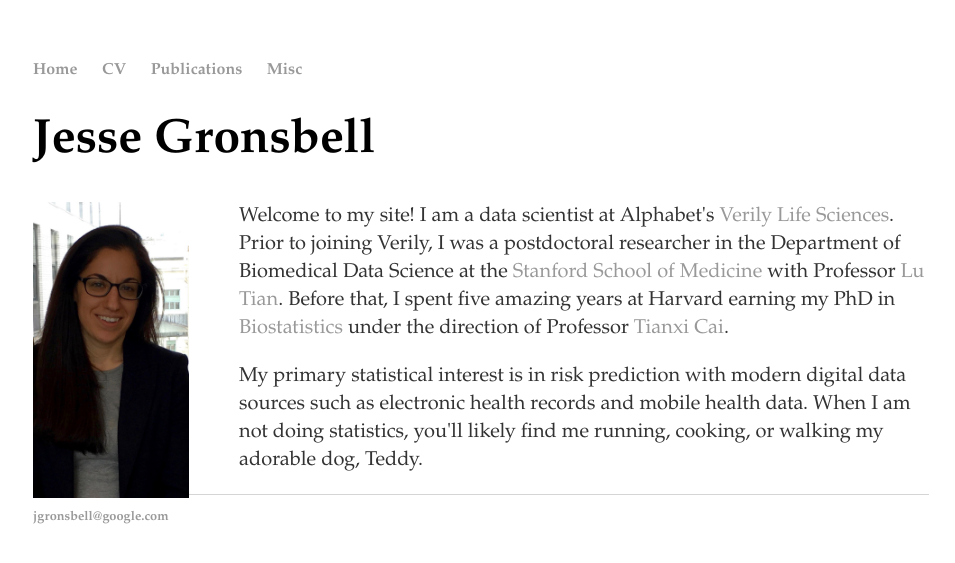
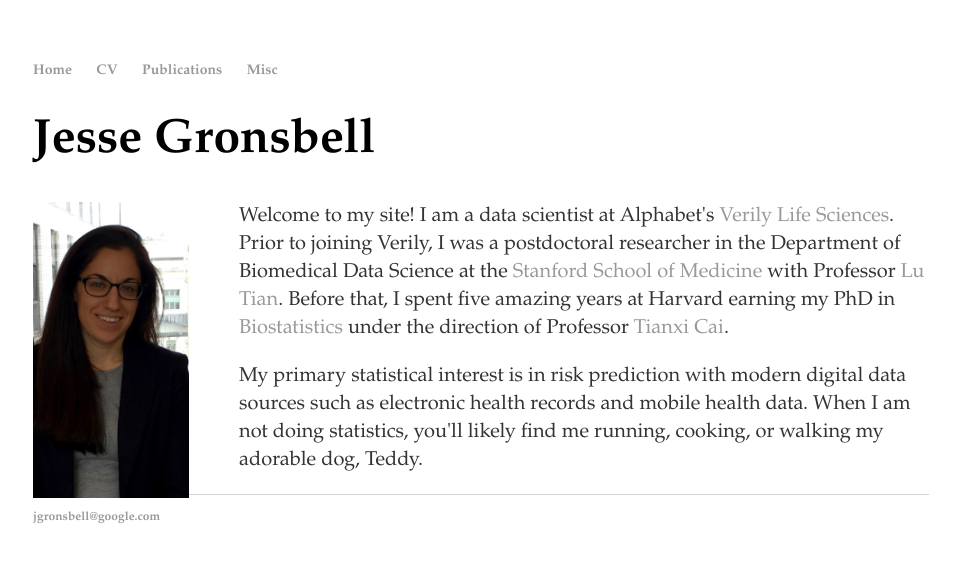
Before and after one commit to jgrons/old_website, a Jekyll site: the page built from index.html, in a window 1280 px wide. Shown: the top 563 px of the page, without its empty margins (159-1114 px from the left). Built offline with Jekyll 4.4.1, drawn with Linux system fonts in a browser that asks for light colours.

Commit message:
Update default.html

```diff
--- a/_layouts/default.html
+++ b/_layouts/default.html
@@ -9,10 +9,10 @@
 
 			<nav>
 	    		<ul>
-	        		<li style="font-family: palatino"><a href="/">Home</a></li>
-	        		<li style="font-family: palatino"><a href="/cv">CV</a></li>
-	        		<li style="font-family: palatino"><a href="/research">Publications</a></li>
-				<li style="font-family: palatino"><a href="/research">Misc</a></li>
+	        		<li style="font-size:14px; font-family: palatino"><a href="/">Home</a></li>
+	        		<li style="font-size:14px; font-family: palatino"><a href="/cv">CV</a></li>
+	        		<li style="font-size:14px; font-family: palatino"><a href="/research">Publications</a></li>
+				<li style="font-size:14px; font-family: palatino"><a href="/research">Misc</a></li>
 	    		</ul>
 			</nav>
 			<div class="container">
@@ -22,7 +22,7 @@
 			</div><!-- /.container -->
 			<footer>
 	    		<ul>
-	        		<li style="font-family: palatino"><a href="mailto:jgronsbell@google.com">jgronsbell@google.com</a></li>
+	        		<li style="font-size:12px; font-family: palatino"><a href="mailto:jgronsbell@google.com">jgronsbell@google.com</a></li>
 	        		<!-- <li><a href="https://github.com/jgrons">github.com/jgrons</a></li> -->
 				</ul>
 			</footer>
```
